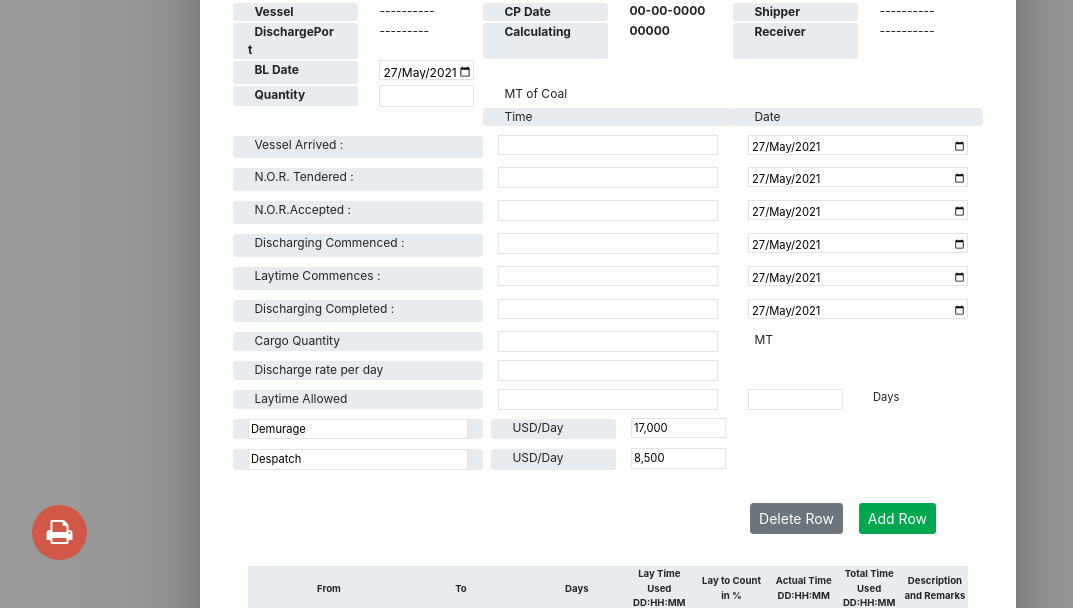
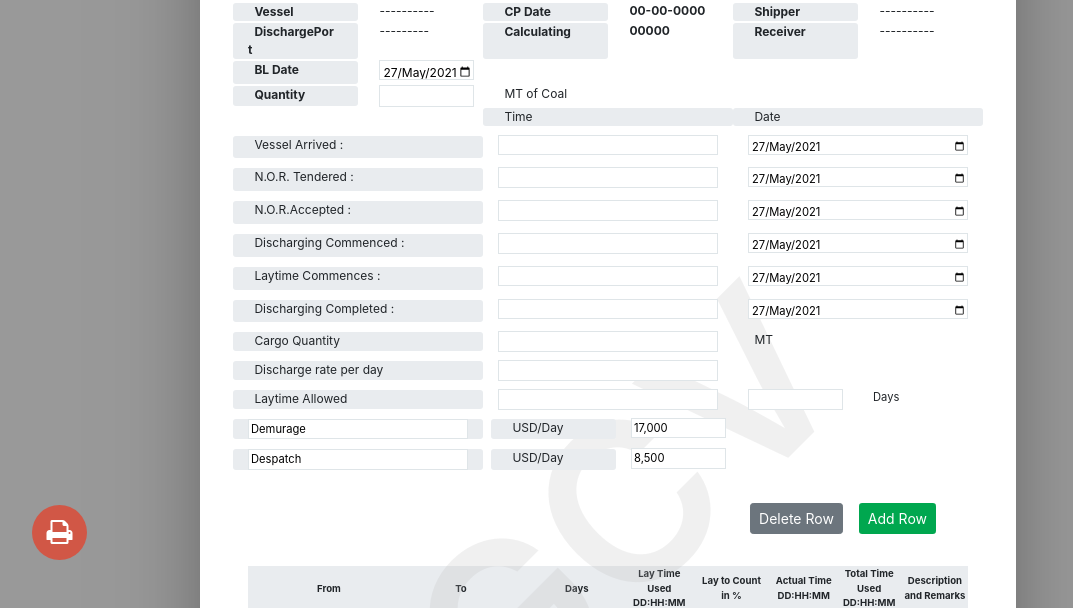
Before and after one commit to nmifzal/invoice_gcv, a plain HTML site: page index.html in a window 1280 px wide. Shown: the part 192-800 px from the top of the page, without its empty margins (32-1105 px from the left). Drawn offline with nearby package versions, Linux system fonts and the light colour scheme.

Commit message:
UI changes

```diff
--- a/index.html
+++ b/index.html
@@ -54,6 +54,7 @@
 </style>
 
 <body onload="myFunction();">
+    <span class="watermark">GCV</span>
     <!-- heading -->
     <div class="row p-4">
         <div class="col-4 p-0 m-0">
--- a/style.css
+++ b/style.css
@@ -15,6 +15,7 @@ body { background: #FFF; border-radius: 1px; box-shadow: 0 0 1in -0.25in rgba(0,
 span{
     font-size: 0.75rem;
     margin: 0.4rem ;
+    height: 22px;
 }
 
 th{
@@ -70,6 +71,18 @@ input[type="datetime-local"] {
  color:white;
 }
 
+.watermark{
+    font-size: 14rem;
+    color: #b8b8b8;
+    position: absolute;
+    top:50%;
+    left:50%;
+    transform: translate(-70%,-30%) rotate(-45deg);
+    font-weight: 600;
+    opacity: 0.2;
+
+}
+
 
 @media print {
 	* { -webkit-print-color-adjust: exact; }
@@ -80,7 +93,18 @@ input[type="datetime-local"] {
     }
     input{
         border: 0;
+        background:transparent;
     }
+    input[type="date"]::-webkit-calendar-picker-indicator,
+    input[type="datetime-local"]::-webkit-calendar-picker-indicator {
+        display: none;
+        -webkit-appearance: none;
+    }
+    input[type="checkbox"]{
+        display: none;
+    }
+
+
     .gcvBg{
         background:transparent;
         border-radius:3px;
```
